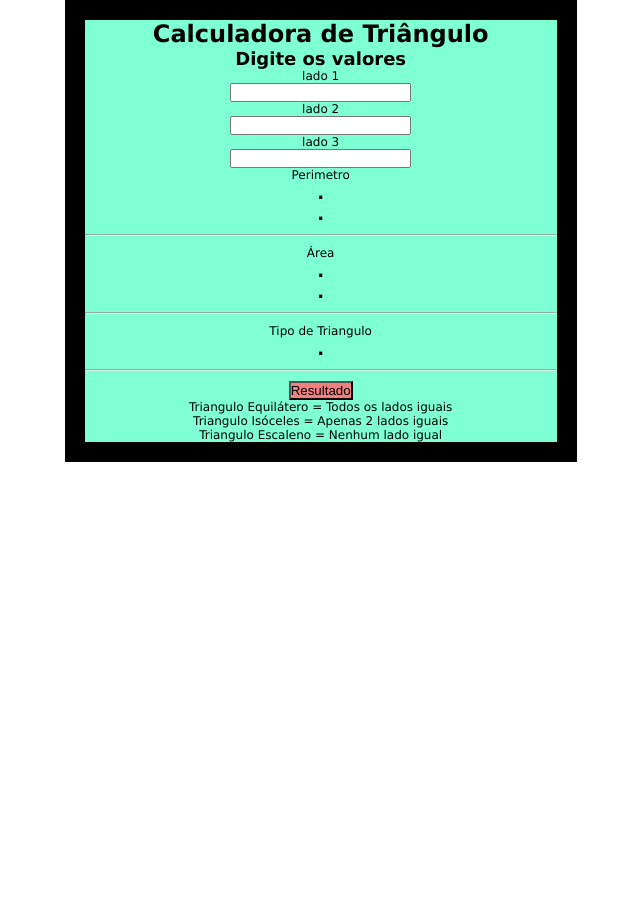
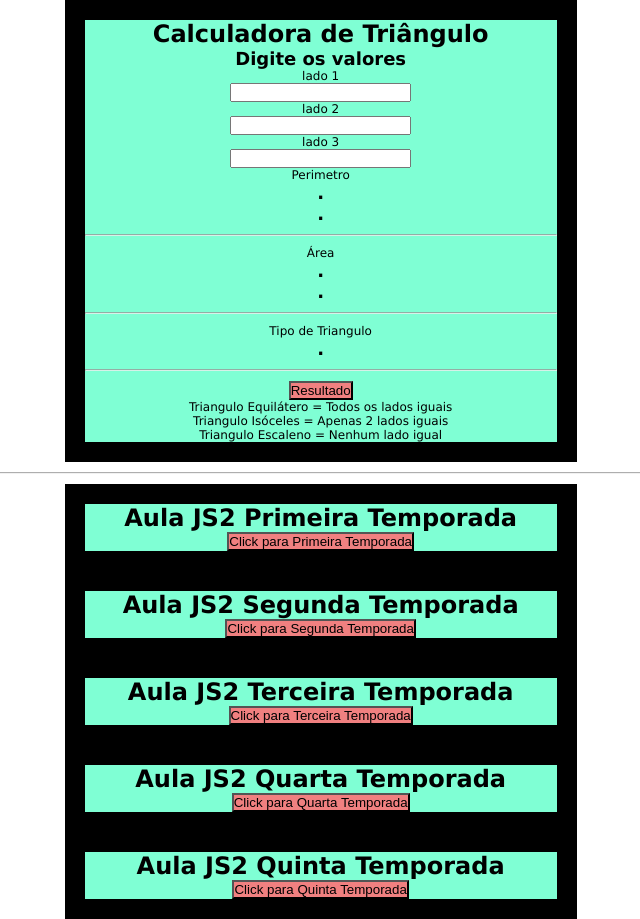
Before and after one commit to GuiLimaSeila/Aulas, a plain HTML site: page triangulo.html in a window 1280 px wide. Shown: the whole page, without its empty margins (362-1002 px from the left). Before the commit the page ends 800 px from the top, so only its background shows below. Drawn offline with Linux system fonts and the light colour scheme.

Commit message:
first commit

```diff
--- a/triangulo.html
+++ b/triangulo.html
@@ -47,4 +47,26 @@
 
         <p>Triangulo Escaleno = Nenhum lado igual</p>
     </div>
+    <hr>
+    <div>
+        <h1>Aula JS2 Primeira Temporada</h1>
+        <a href="aulajs2.html"><button>Click para Primeira Temporada</button></a>
+    </div>
+    <div>
+        <h1>Aula JS2 Segunda Temporada</h1>
+        <a href="aulastring.html"><button>Click para Segunda Temporada</button></a>
+    </div>
+    <div>
+        <h1>Aula JS2 Terceira Temporada</h1>
+        <a href="aulajs3.html"><button>Click para Terceira Temporada</button></a>
+    </div>
+    <div>
+        <h1>Aula JS2  Quarta Temporada</h1>
+        <a href="aulajs4.html"><button>Click para Quarta Temporada</button></a>
+    </div>
+    <div>
+        <h1>Aula JS2  Quinta Temporada</h1>
+        <a href="aulajs5.html"><button>Click para Quinta Temporada</button></a>
+    </div>
 </body>
+</html>
```
Also changed, not shown: aulajs2.html (+8 -4 lines), aulajs3.html (+9 -4 lines), aulajs4.html (+5 -0 lines), aulajs5.html (added, +37 -0 lines), aulastring.html (+8 -4 lines), assets/js/aulajs5.js (added).
